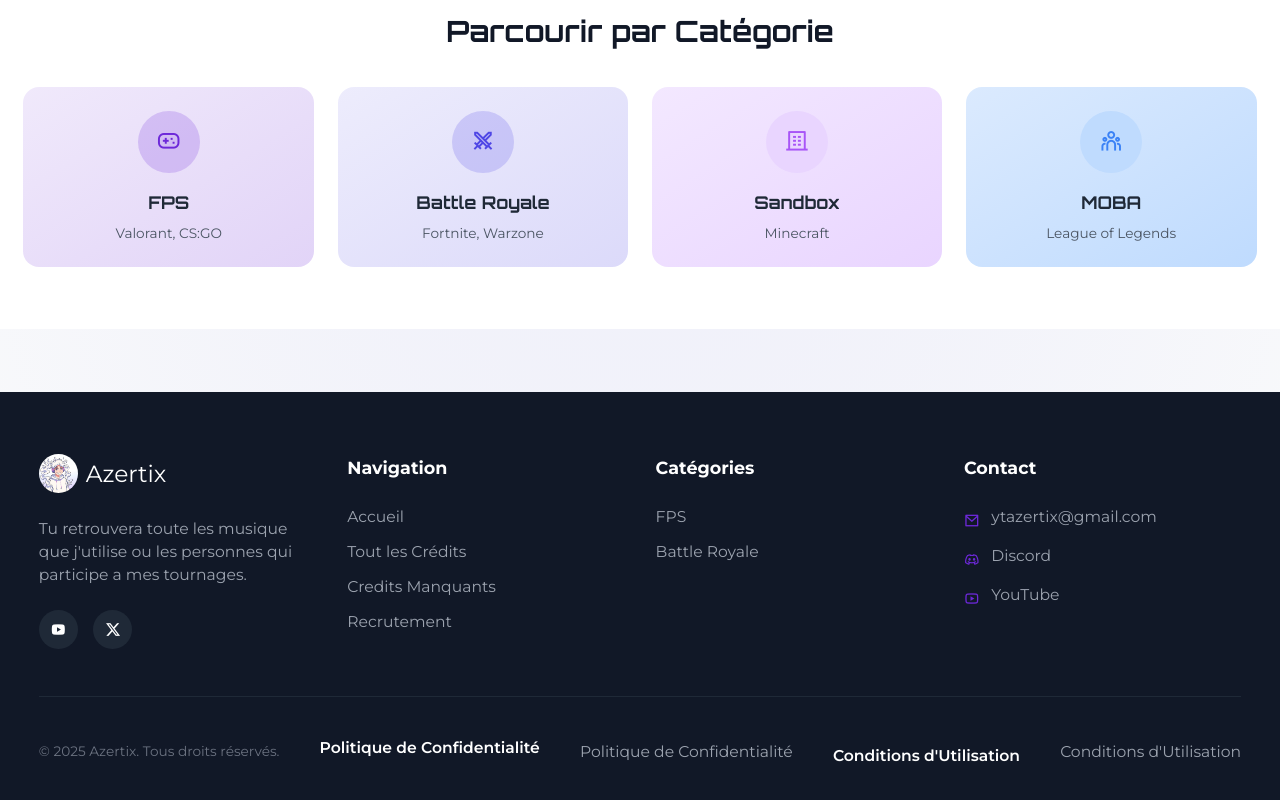
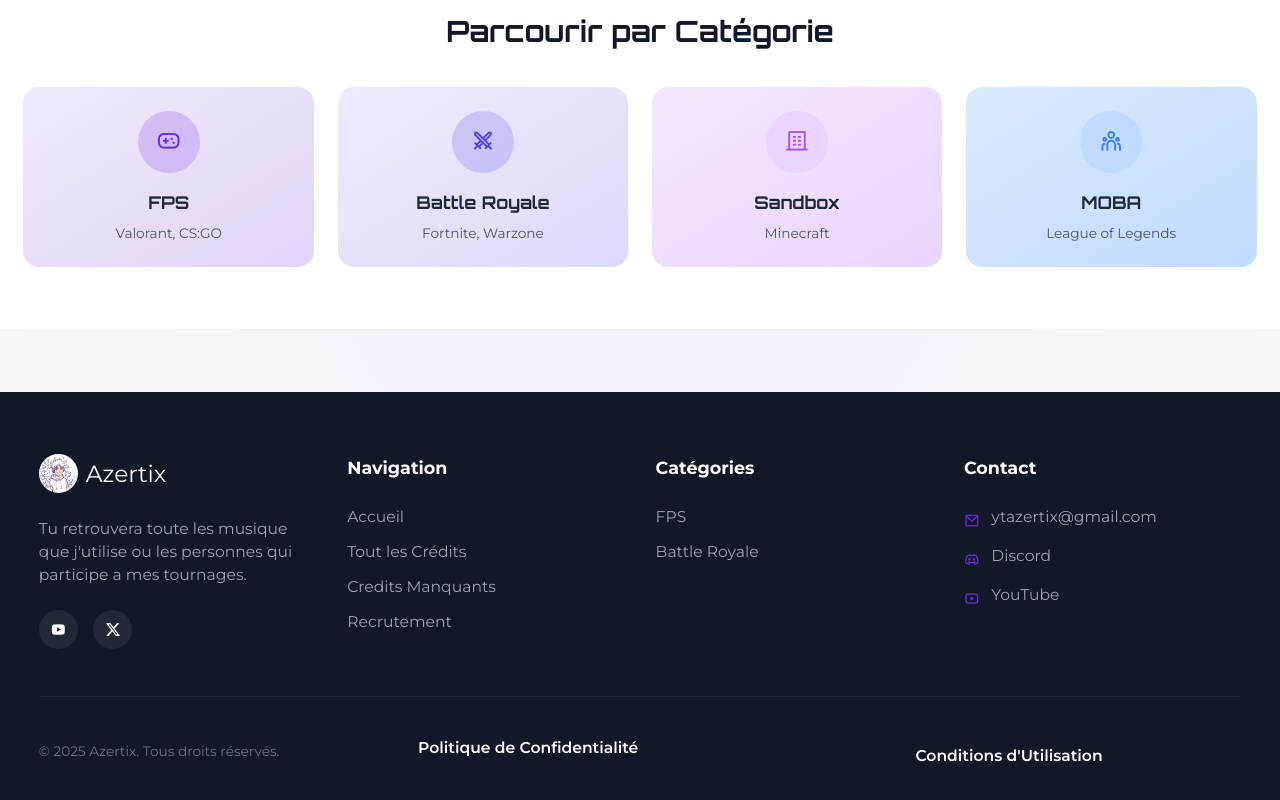
Before and after one commit to Baptiste-Boin/credits-azertix, a plain HTML site: page index.html in a window 1280 px wide. Shown: the part 1162-1962 px from the top of the page. Drawn offline with nearby package versions, Linux system fonts and the light colour scheme.

Commit message:
Update index.html

```diff
--- a/index.html
+++ b/index.html
@@ -316,7 +316,7 @@
     href="Politique-de-Confidentialite"
     class="text-gray-400 hover:text-white transition-colors"
   >
-    Politique de Confidentialité
+
   </a>
 
   <p class="text-white font-semibold mt-4 mb-2">Conditions d'Utilisation</p>
@@ -324,7 +324,7 @@
     href="Conditions-d-utilisation"
     class="text-gray-400 hover:text-white transition-colors"
   >
-    Conditions d'Utilisation
+
   </a>
 </div>
 
```
